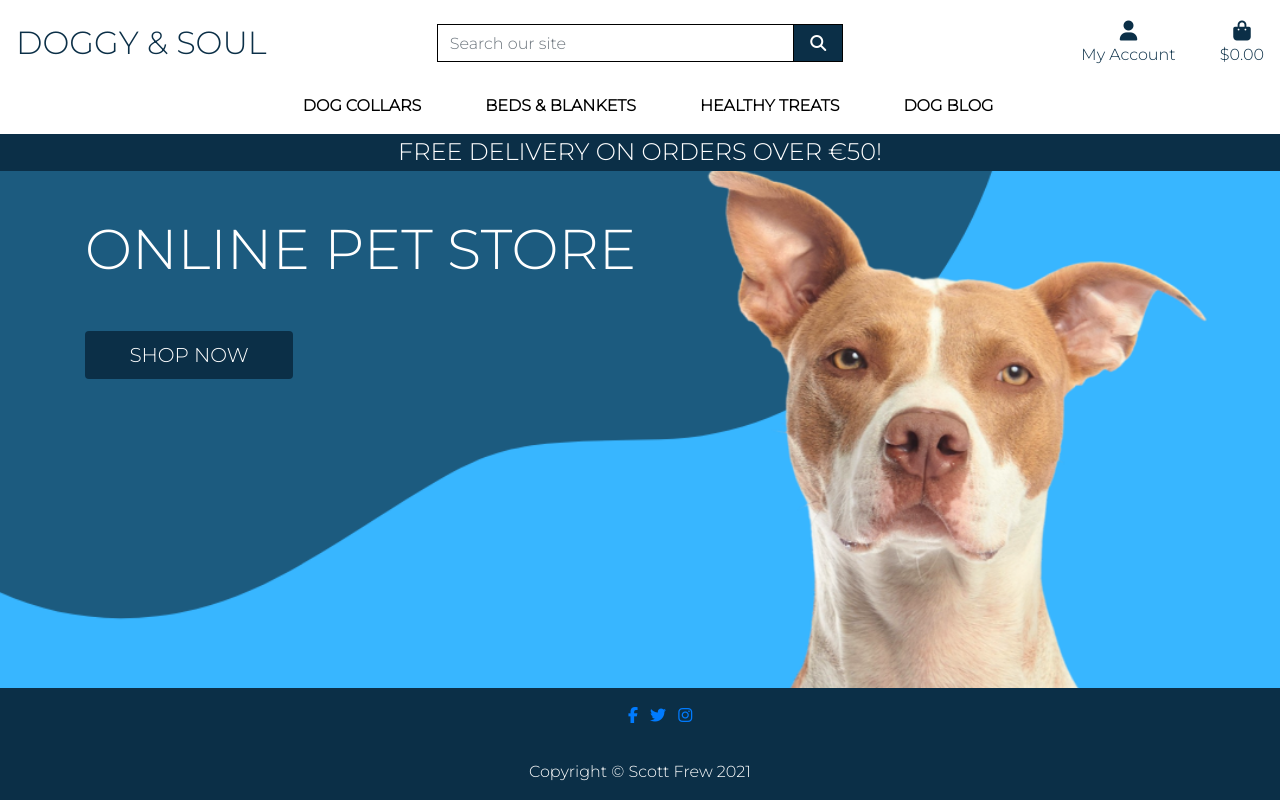
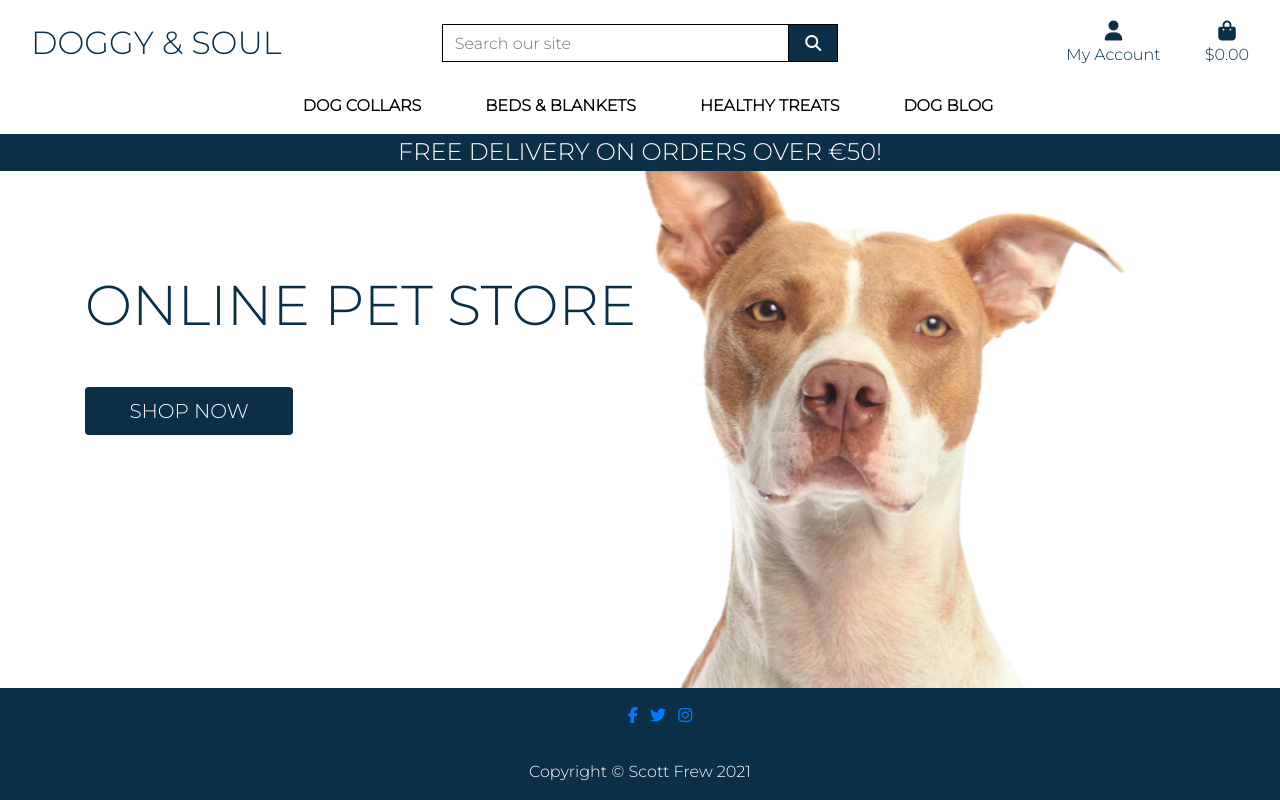
Before and after one commit to scotty-james/Doggy-And-Soul--MS4, a Django app: page / in a window 1280 px wide. Run offline with Django 3.2, Linux system fonts and the light colour scheme; some libraries are stand-ins or nearby versions.

Commit message:
begin heroku deployment

```diff
--- a/home/templates/home/index.html
+++ b/home/templates/home/index.html
@@ -10,11 +10,11 @@
 {% endblock %}
 
 {% block content %}
-<div class="container mt-5">
-    <div class="row h-75">
-        <div class="col-12">
+<div class="container mt-2">
+    <div class="row mt-5 h-75">
+        <div class="col-12 mt-5">
             <h1 class="display-4 heading-font text-white"></h1>
-            <h1 class="display-4 heading-font text-white">Online Pet Store</h1>
+            <h1 class="display-4 heading-font text-blue">Online Pet Store</h1>
             <div class="my-5">
                 <h4>
                     <a href="{% url 'products' %}" class="btn-shop-now btn-lg btn text-uppercase">Shop Now</a>
--- a/requirements.txt
+++ b/requirements.txt
@@ -1,10 +1,13 @@
 asgiref==3.4.1
+dj-database-url==0.5.0
 Django==3.2.6
-django-allauth==0.41.0
+django-allauth==0.45.0
 django-countries==7.2.1
 django-crispy-forms==1.12.0
 oauthlib==3.1.1
 Pillow==8.3.1
+psycopg2-binary==2.9.1
+PyJWT==2.1.0
 python3-openid==3.2.0
 pytz==2021.1
 requests-oauthlib==1.3.0
--- a/static/css/base.css
+++ b/static/css/base.css
@@ -9,7 +9,7 @@ html {
 }
 
 body {
-    background: url('/media/hero1.png') no-repeat center center fixed;
+    background: url('/media/1.png') no-repeat center center fixed;
     background-size: cover;
     height: calc(100vh - 164px);
     font-family: 'Montserrat', sans-serif;
@@ -119,10 +119,6 @@ p {
     background: #0b2f47;
     color: white;
     min-width: 13rem;
-}
-
-.container-fluid {
-    padding: 0;
 }
 
 /*-------------------------------------------CSS used from Ado Boutique Project*/
```
Also changed, not shown: doggy_and_soul/settings.py (+9 -4 lines), media/1.png (added), media/blanket1_37RsMAy.jpg (added), media/blanket1_t8knB4z.jpg (added), media/hero3.png (added).
